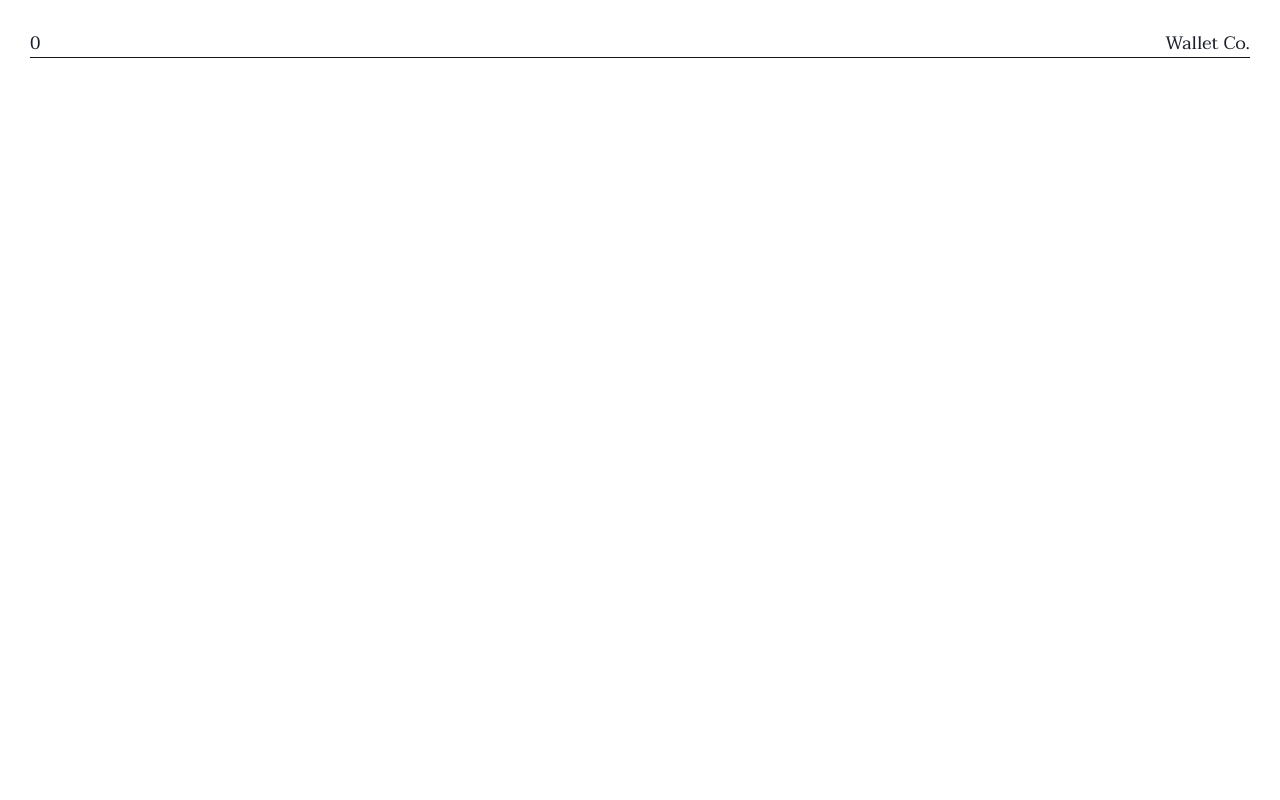
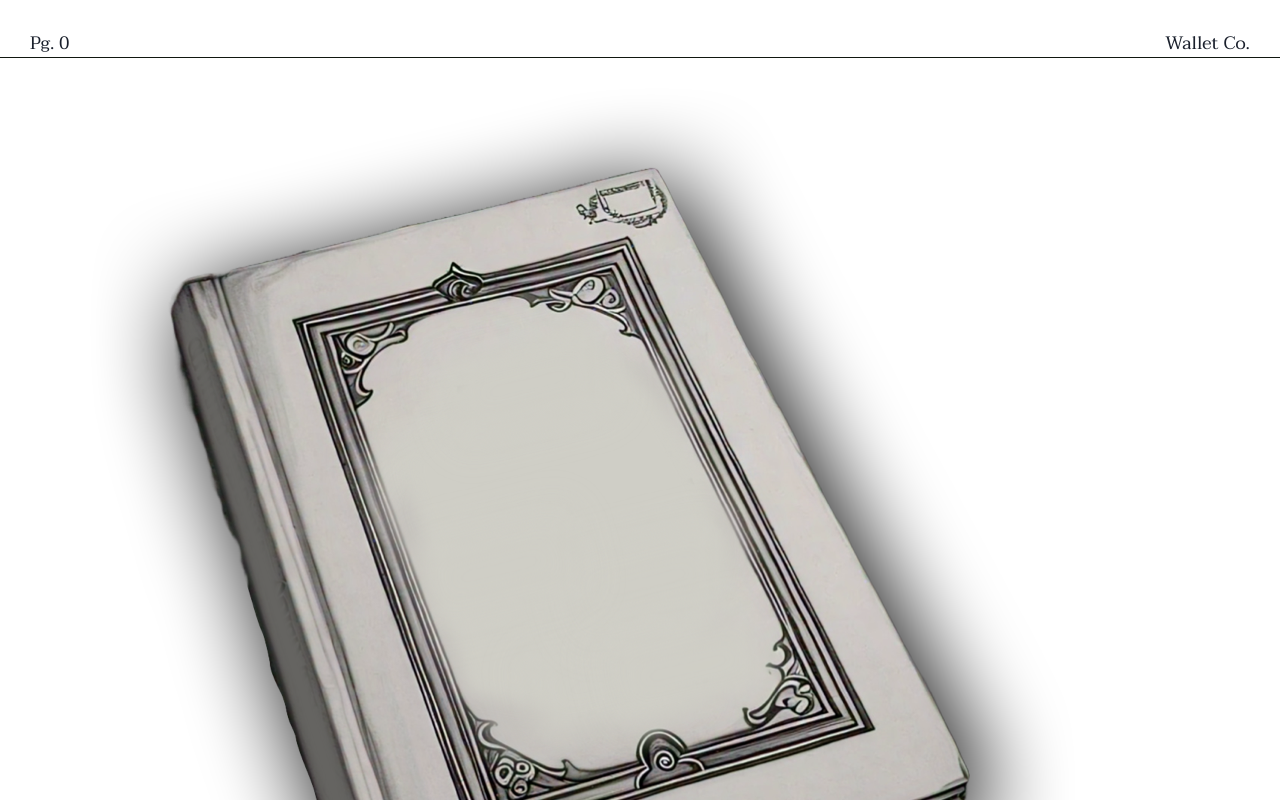
Before and after one commit to pandalexander/shenae-site, a React (Vite) app: page / in a window 1280 px wide. Shown: the top 800 px of the page. Built offline with nearby package versions, Linux system fonts and the light colour scheme; a web font is replaced by a local one.

Commit message:
Add page number and add images

```diff
--- a/src/App.jsx
+++ b/src/App.jsx
@@ -1,9 +1,17 @@
 import Nav from "./components/Nav";
+import BookImage from "./assets/book-fade.png";
+import WalletImage from "./assets/wallet-fade.png";
+import WalletBookImage from "./assets/wallet-book.png";
 
 function App() {
   return (
     <>
       <Nav />
+      <div>
+        <img src={BookImage} alt="" />
+        <img src={WalletImage} alt="" />
+        <img src={WalletBookImage} alt="" />
+      </div>
     </>
   );
 }
--- a/src/components/Nav.jsx
+++ b/src/components/Nav.jsx
@@ -5,19 +5,19 @@ function Nav() {
   const [pageNumber, setPageNumber] = useState(0);
 
   document.addEventListener("scroll", () => {
-    setPageNumber(Math.floor(window.scrollY / 60));
+    setPageNumber(Math.floor(window.scrollY / 150));
   });
 
   return (
     <>
       <div className="flex flex-col items-center px-12 sticky top-0 bg-lightOne ">
-        <div className="my-12 w-full ">
-          <div className="flex justify-between items-center flex-nowrap truncate">
-            <p>{pageNumber}</p>
+        <div className="mt-12 w-full ">
+          <div className="flex justify-between flex-nowrap truncate ">
+            <p>Pg. {pageNumber}</p>
             <NavButton />
           </div>
-          <hr className="w-full border-black " />
         </div>
+        <hr className="w-screen border-black mb-0 " />
       </div>
     </>
   );
```
